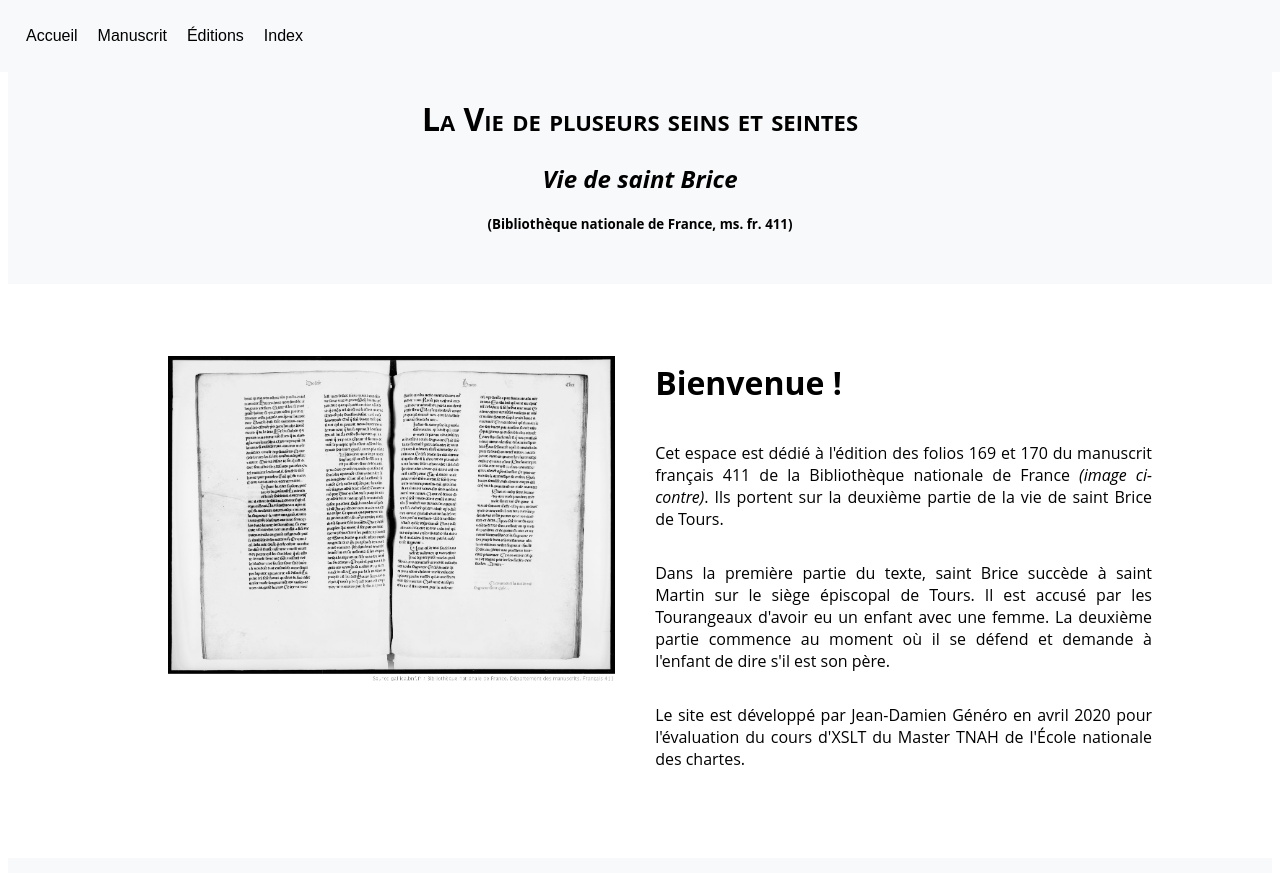
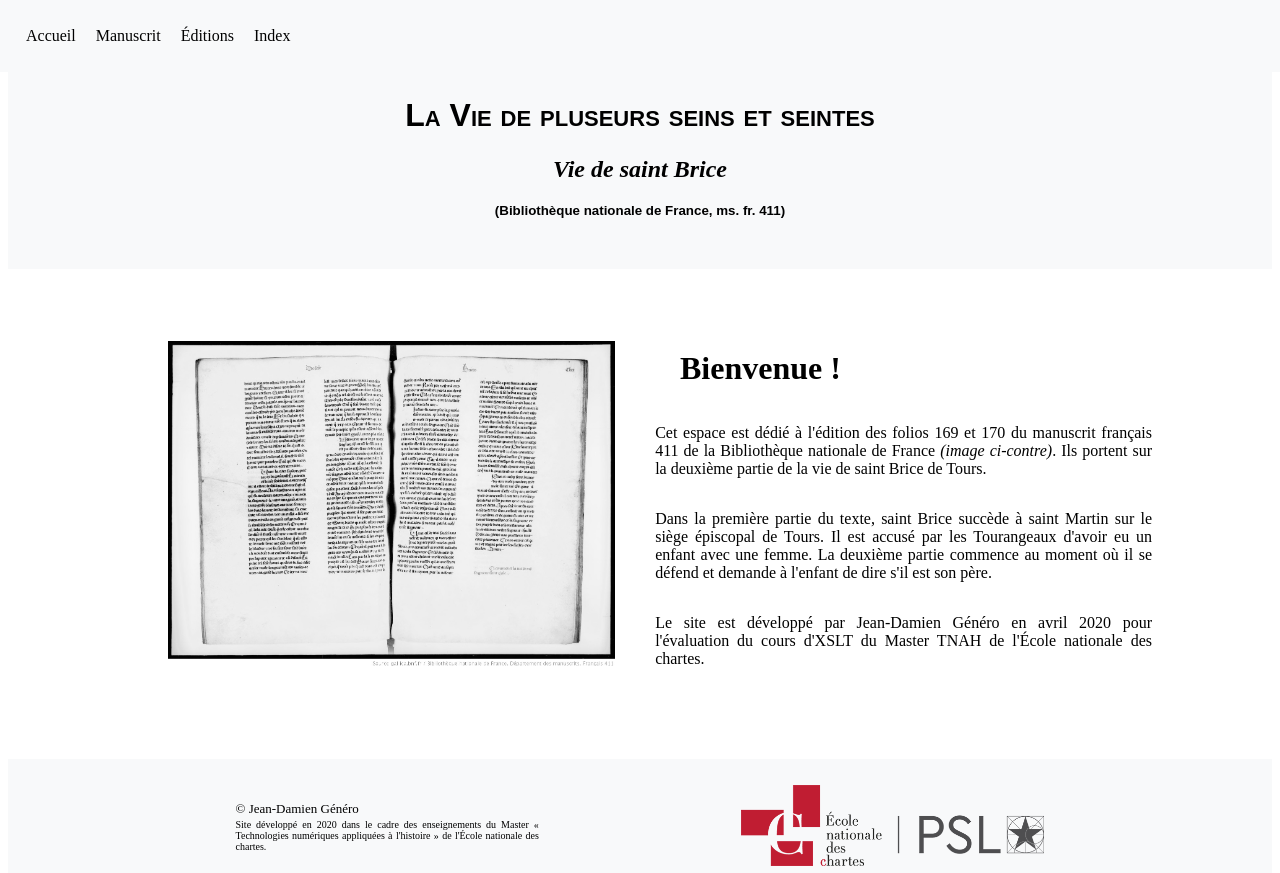
Before and after one commit to jeandamien-genero/TNAH-XML-TEI-XSLT, a plain HTML site: page site_vie_st_Brice_xslt/home.html in a window 1280 px wide. Shown: the top 873 px of the page. Drawn offline with Linux system fonts and the light colour scheme.

Commit message:
ajouts et corrections

```diff
--- a/site_vie_st_Brice_xslt/css_vie_st_Brice.css
+++ b/site_vie_st_Brice_xslt/css_vie_st_Brice.css
@@ -13,12 +13,6 @@ a:hover, a:active {
     color: #B1B0B0;
 }
 
-/*
-    ============================================
-                 FONT GOOGLE
-    ============================================
-*/
-@import url('https://fonts.googleapis.com/css?family=Open+Sans|Roboto|Lato:300i,400|Source+Sans+Pro:300|Goudy+Bookletter+1911&display=swap');
 
 /*
     ============================================
@@ -35,7 +29,7 @@ a:hover, a:active {
   margin: auto;
   margin-bottom: none;
   flex-wrap: wrap;
-  font-family: 'Source Sans Pro', sans-serif;
+  font-family: Garamont;
 }
 
 .fixed-top {
@@ -129,7 +123,7 @@ button:active {
   margin-top: 3%;
   justify-content: center;
   text-align: center;
-  font-family: 'Open Sans', sans-serif;
+  font-family: Arial;
   padding: 3%;
 }
 
@@ -161,7 +155,7 @@ button:active {
     padding: 2%;
     width: 80%;
     margin: auto;
-    font-family: 'Open Sans', sans-serif;
+    font-family: Garamont;
 }
 
 .name-footer-global {
@@ -216,7 +210,7 @@ button:active {
     margin-right: 100px;
     margin-top: 0px;
     margin-bottom: 0px;
-    font-family: 'Open Sans', sans-serif;
+    font-family: Garamont;
 }
 
 /*
--- a/site_vie_st_Brice_xslt/home.html
+++ b/site_vie_st_Brice_xslt/home.html
@@ -17,15 +17,15 @@
       <header class="header-global">
          <div>
             <h1>La Vie de pluseurs seins et seintes</h1>
-            <h2>Vie de saint Brice</h2>
+            <h2 style="font-family: Garamont;">Vie de saint Brice</h2>
             <h3>(Bibliothèque nationale de France, ms. fr. 411)</h3>
          </div>
       </header>
       <div class="arriere_plan">
          <div class="global_home">
-            <figure class="div_img"><img src="../img-vie-st-brice-f169-170.jpeg" alt="Bnf ms. fr. 411 folios 169-170" class="img"></figure>
+            <figure class="div_img"><img src="img-vie-st-brice-f169-170.jpeg" alt="Bnf ms. fr. 411 folios 169-170" class="img"></figure>
             <div class="p_home">
-               <h1>Bienvenue !</h1>
+               <h1 style="text-indent: 5%;">Bienvenue !</h1>
                <p>Cet espace est dédié à l'édition des folios 169 et 170 du manuscrit français 411 de la Bibliothèque nationale de France<i> (image ci-contre)</i>. Ils portent sur la deuxième partie de la vie de saint Brice de Tours.
                </p>
                <p>Dans la première partie du texte, saint Brice succède à saint
```
Also changed, not shown: site_vie_st_Brice_xslt/index.html (+1 -1 lines), site_vie_st_Brice_xslt/manuscrit.html (+1 -1 lines), site_vie_st_Brice_xslt/txtnorm.html (+1 -1 lines), site_vie_st_Brice_xslt/txtorig.html (+1 -1 lines), 1 other file.
